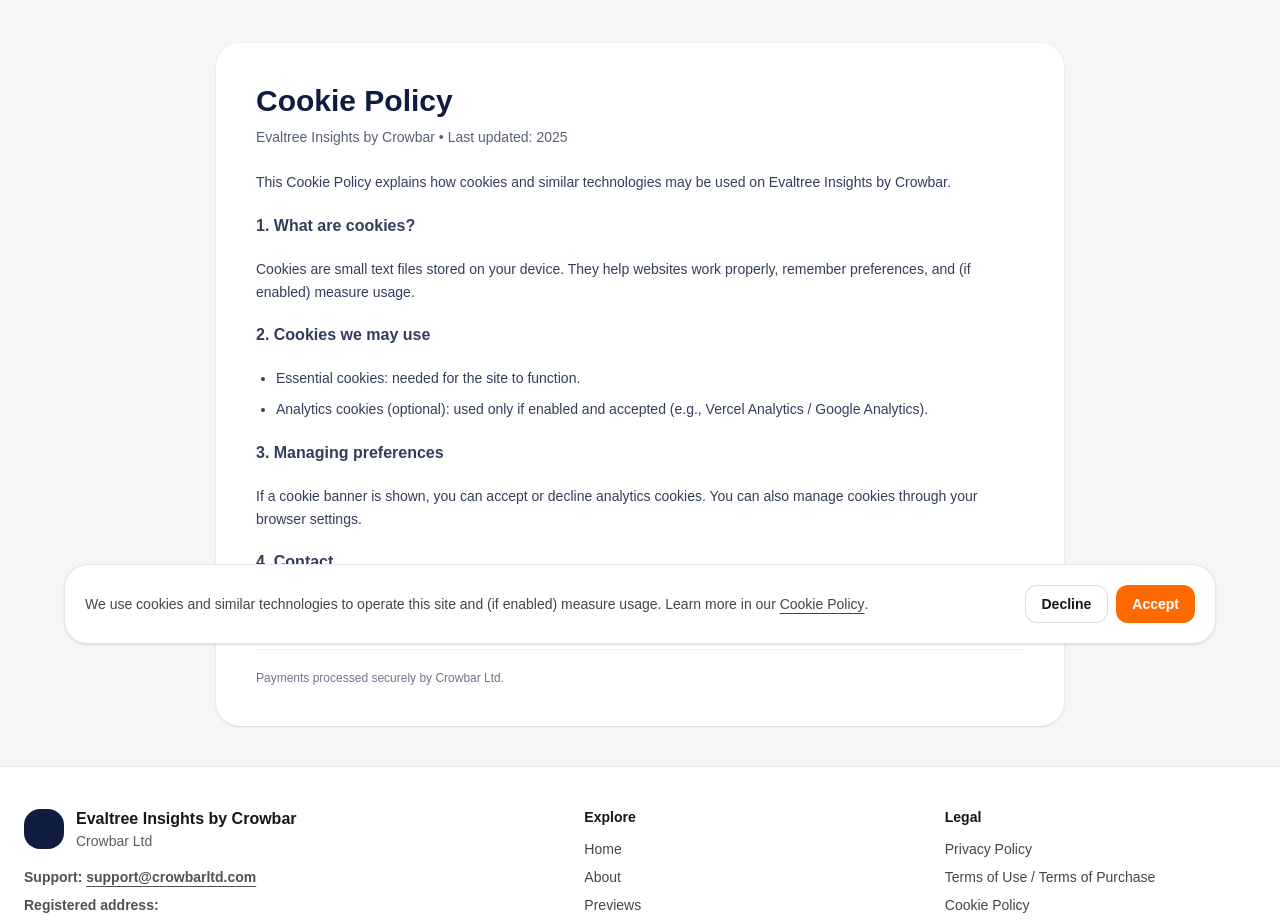
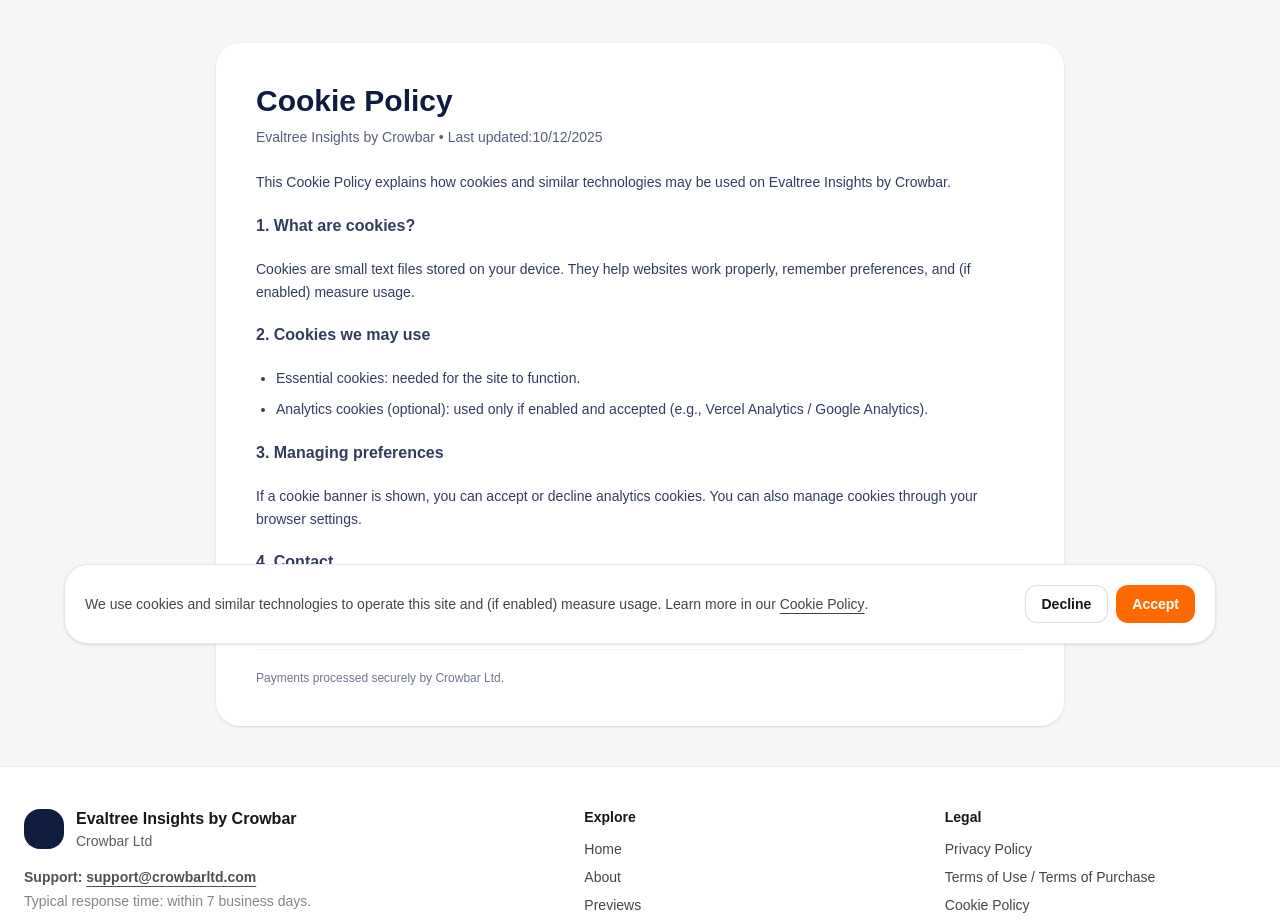
Before and after one commit to kanbanfeed/crowbar-evaltree, a Next.js app: page /evaltree/cookies in a window 1280 px wide. Shown: the part 140-1061 px from the top of the page. Built offline with nearby package versions, Linux system fonts and the light colour scheme.

Commit message:
updating

```diff
--- a/app/evaltree/cookies/page.tsx
+++ b/app/evaltree/cookies/page.tsx
@@ -27,7 +27,7 @@
         <div className="rounded-3xl bg-white p-8 shadow-sm md:p-10">
           <h1 className="text-2xl font-semibold md:text-3xl">Cookie Policy</h1>
           <p className="mt-2 text-sm opacity-70">
-            Evaltree Insights by Crowbar • Last updated: 2025
+            Evaltree Insights by Crowbar • Last updated:10/12/2025
           </p>
 
           <div className="mt-6 space-y-5 text-sm leading-relaxed opacity-85">
--- a/app/evaltree/page.tsx
+++ b/app/evaltree/page.tsx
@@ -196,7 +196,7 @@
 </div>
 
         {/* ✅ Contact / Support micro-section */}
-        <div className="mt-6 rounded-3xl border border-[#0F1C3F]/10 bg-white p-6 shadow-sm">
+        {/* <div className="mt-6 rounded-3xl border border-[#0F1C3F]/10 bg-white p-6 shadow-sm">
   <div className="flex items-start justify-between gap-4">
     <div>
       <div className="text-sm font-semibold">Support</div>
@@ -219,7 +219,7 @@
       Customer support
     </span>
   </div>
-</div>
+</div> */}
       </section>
     </main>
   );
--- a/app/evaltree/privacy/page.tsx
+++ b/app/evaltree/privacy/page.tsx
@@ -30,7 +30,7 @@
             Privacy Policy
           </h1>
           <p className="mt-2 text-sm opacity-70">
-            Evaltree Insights by Crowbar (Crowbar Ltd) • Last updated: 2025
+            Evaltree Insights by Crowbar (Crowbar Ltd) • Last updated:10/12/2025
           </p>
 
           <div className="mt-6 space-y-5 text-sm leading-relaxed opacity-85">
--- a/app/evaltree/terms/page.tsx
+++ b/app/evaltree/terms/page.tsx
@@ -30,7 +30,7 @@
             Terms of Use &amp; Terms of Purchase
           </h1>
           <p className="mt-2 text-sm opacity-70">
-            Evaltree Insights by Crowbar • Last updated: 2025
+            Evaltree Insights by Crowbar • Last updated: 10/12/2025
           </p>
 
           <div className="mt-6 space-y-5 text-sm leading-relaxed opacity-85">
--- a/components/Footer.tsx
+++ b/components/Footer.tsx
@@ -39,6 +39,9 @@
                         >
                           <b>support@crowbarltd.com</b>
                         </a>
+                        <p className="mt-1 text-sm opacity-70">
+        Typical response time: within 7 business days.
+      </p>
                       </div>
                       <div className="mt-2 text-sm opacity-75">
                         <b>Registered address:</b>
```
